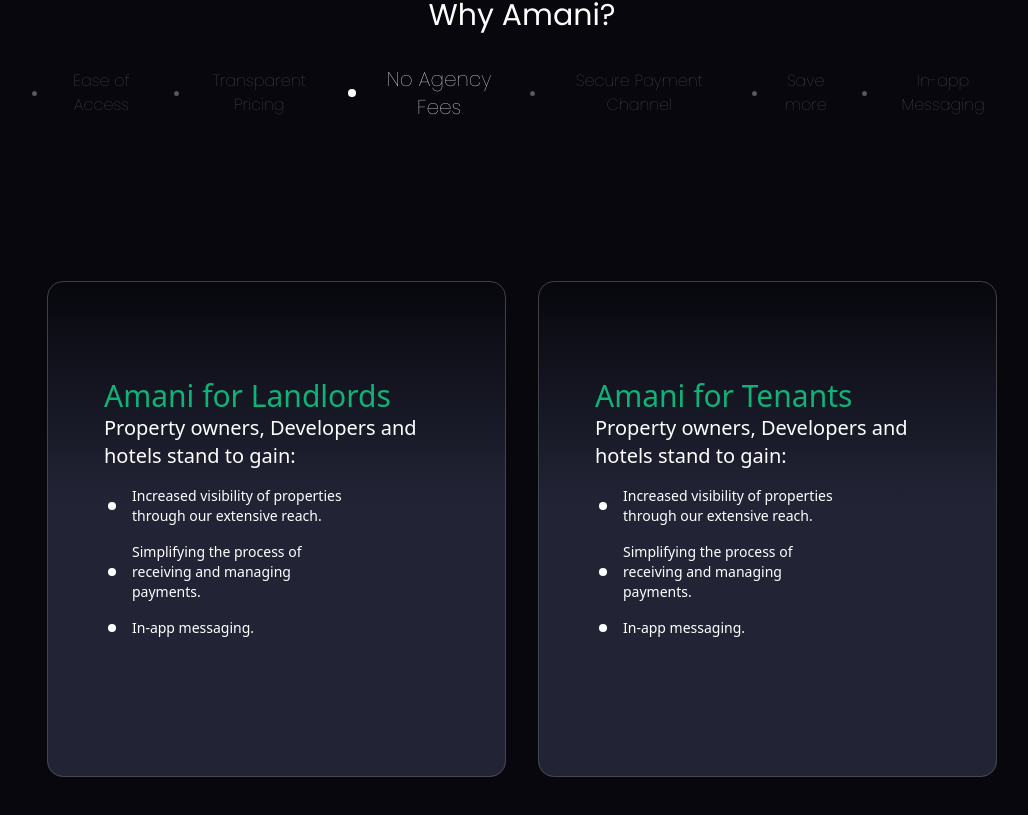
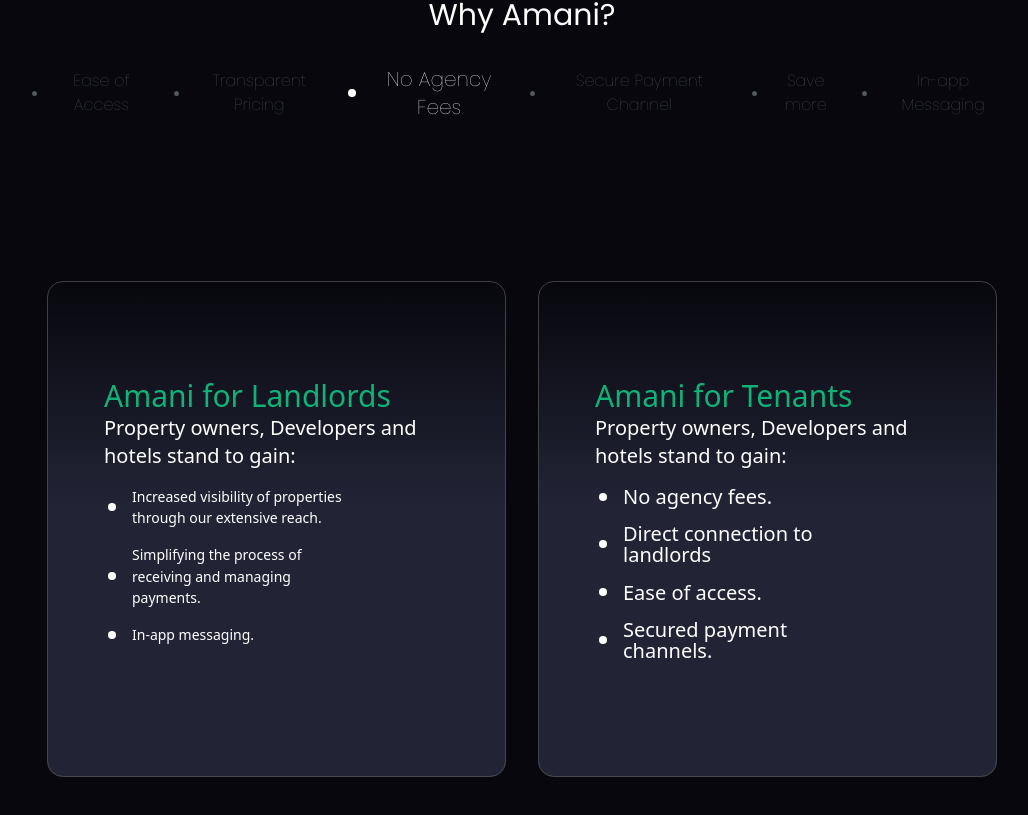
Before and after one commit to Amani-Development/amani-frontend, a React (Create React App) app: page / in a window 1280 px wide. Shown: the part 1095-1910 px from the top of the page, without its empty margins (118-1146 px from the left). Built offline with nearby package versions, Linux system fonts and the light colour scheme; no server answers; a web font is replaced by a local one.

Commit message:
Amani Deployment Build

```diff
--- a/src/App.css
+++ b/src/App.css
@@ -124,9 +124,8 @@ input::placeholder {
 
 .list-item {
   position: relative;
-  /* Needed for absolute positioning of the dot */
   padding-left: 20px;
-  /* Add padding to create space for the dot */
+  line-height: 21.2px;
 }
 
 .list-item::before {
--- a/src/pages/waitlist/waitlist.tsx
+++ b/src/pages/waitlist/waitlist.tsx
@@ -250,7 +250,7 @@ function Waitlist(props: any) {
                         </div>
                     </div> */}
 
-                    <div id="shuffleContainer" className='horizontal-list py-8 flex overflow-x-auto space-x-4'>
+                    <div id="shuffleContainer" className='horizontal-list py-8 flex space-x-4'>
                         <div className='horizontal-list-item tablet desktop-only animate-slide-in-right headshake-custom animate-slide-in-left'>
                             <span className='grey-circle'></span>
                             <p className='text-[#545A62] font-[32] lg:text-base text-xs'>In-app Messaging</p>
@@ -286,13 +286,13 @@ function Waitlist(props: any) {
                     <div className='mb-8 md:mb-0 rounded-2xl' style={{ backgroundImage: 'linear-gradient(to top, #222436 55%, #07070D 100%)', }}>
                         <div className='rounded-2xl dark-br py-24 px-14 lg:h-[496px] lg:w-[459px]' style={{ textAlign: 'center' }}>
                             <div className='lg:h-[380.84px] lg:w-[314.38px]'>
-                                <p className='text-3xl text-[#10B278] text-left'>Amani for Landlords </p>
-                                <p className='text-white text-left font-medium font-[32] text-xl'>Property owners, Developers and hotels stand to gain:</p>
+                                <p className='text-3xl text-[#10B278] text-left' style={{ fontWeight: '200' }}>Amani for Landlords </p>
+                                <p className='text-white text-left text-xl' style={{ fontWeight: '200' }}>Property owners, Developers and hotels stand to gain:</p>
 
                                 <div className='py-2 lg:h-[34px] lg:w-[264px] list px-2'>
-                                    <p className='text-white text-left font-medium font-[32] text-sm list-item' style={{ paddingTop: '8px', paddingBottom: '8px' }}>Increased visibility of properties through our extensive reach.</p>
-                                    <p className='text-white text-left font-medium font-[32] text-sm list-item' style={{ paddingTop: '8px', paddingBottom: '8px' }}>Simplifying the process of receiving and managing payments. </p>
-                                    <p className='text-white text-left font-medium font-[32] text-sm list-item' style={{ paddingTop: '8px', paddingBottom: '8px' }}>In-app messaging.</p>
+                                    <p className='text-white text-left text-sm list-item' style={{ paddingTop: '8px', paddingBottom: '8px', fontWeight: '100' }}>Increased visibility of properties through our extensive reach.</p>
+                                    <p className='text-white text-left text-sm list-item' style={{ paddingTop: '8px', paddingBottom: '8px', fontWeight: '100' }}>Simplifying the process of receiving and managing payments. </p>
+                                    <p className='text-white text-left text-sm list-item' style={{ paddingTop: '8px', paddingBottom: '8px', fontWeight: '100' }}>In-app messaging.</p>
                                 </div>
                             </div>
                         </div>
@@ -300,13 +300,14 @@ function Waitlist(props: any) {
                     <div className='rounded-2xl ' style={{ backgroundImage: 'linear-gradient(to top, #222436 55%, #07070D 100%)', }}>
                         <div className='rounded-2xl dark-br py-24 lg:px-14 px-6 lg:h-[496px] lg:w-[459px]' style={{ textAlign: 'center' }}>
                             <div className='lg:h-[380.84px] lg:w-[314.38px]'>
-                                <p className='text-3xl text-[#10B278] text-left'>Amani for Tenants </p>
-                                <p className='text-white text-left font-medium font-[32] text-xl'>Property owners, Developers and hotels stand to gain:</p>
+                                <p className='text-3xl text-[#10B278] text-left' style={{ fontWeight: '200' }}>Amani for Tenants </p>
+                                <p className='text-white text-left text-xl' style={{ fontWeight: '200' }}>Property owners, Developers and hotels stand to gain:</p>
 
                                 <div className='py-2 lg:h-[34px] lg:w-[264px] list px-2'>
-                                    <p className='text-white text-left font-medium font-[32] text-sm list-item' style={{ paddingTop: '8px', paddingBottom: '8px' }}>Increased visibility of properties through our extensive reach.</p>
-                                    <p className='text-white text-left font-medium font-[32] text-sm list-item' style={{ paddingTop: '8px', paddingBottom: '8px' }}>Simplifying the process of receiving and managing payments. </p>
-                                    <p className='text-white text-left font-medium font-[32] text-sm list-item' style={{ paddingTop: '8px', paddingBottom: '8px' }}>In-app messaging.</p>
+                                    <p className='text-white text-left text-xl list-item' style={{ paddingTop: '8px', paddingBottom: '8px', fontWeight: '100' }}>No agency fees.</p>
+                                    <p className='text-white text-left text-xl list-item' style={{ paddingTop: '8px', paddingBottom: '8px', fontWeight: '100' }}>Direct connection to landlords </p>
+                                    <p className='text-white text-left text-xl list-item' style={{ paddingTop: '8px', paddingBottom: '8px', fontWeight: '100' }}>Ease of access.</p>
+                                    <p className='text-white text-left text-xl list-item' style={{ paddingTop: '8px', paddingBottom: '8px', fontWeight: '100' }}>Secured payment channels.</p>
                                 </div>
                             </div>
                         </div>
```
